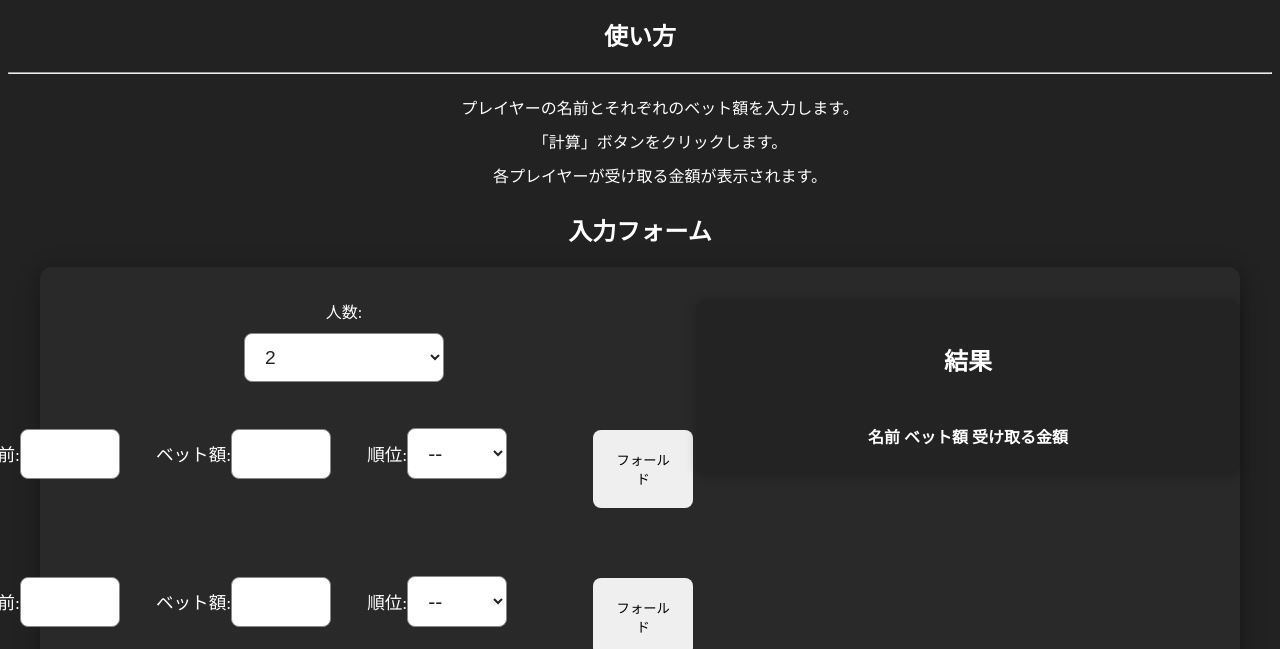
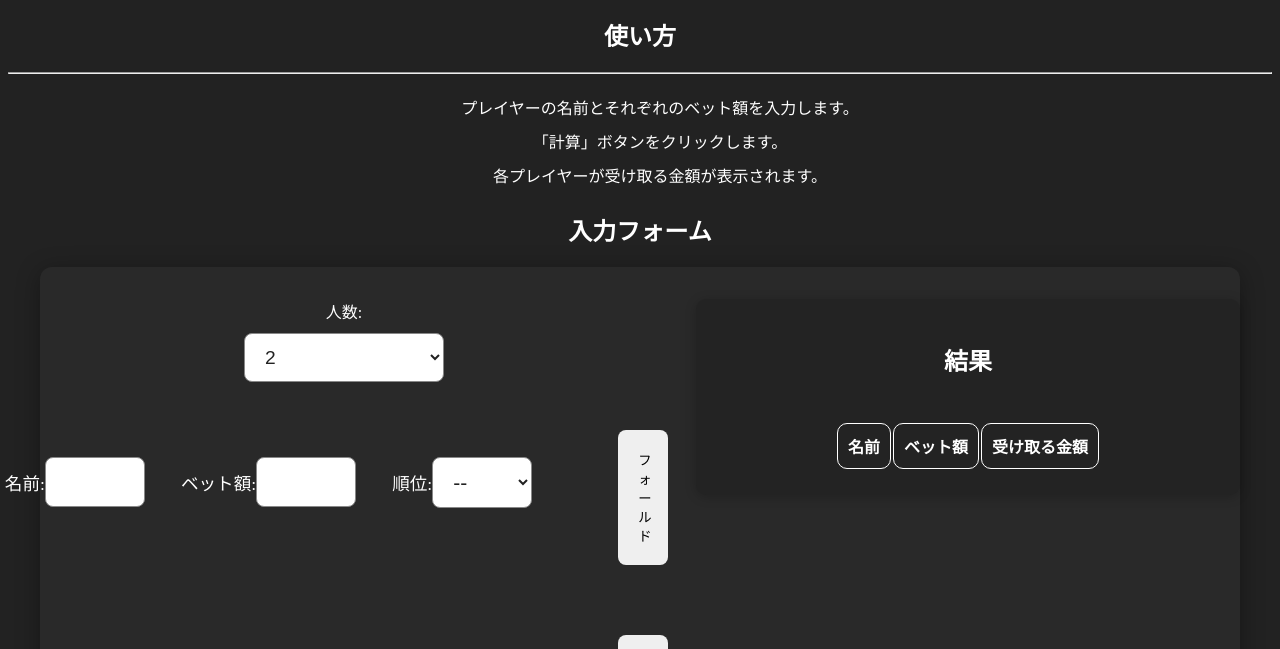
Before and after one commit to UsernameisNotavailable53/Poker, a plain HTML site: page index.html in a window 1280 px wide. Shown: the part 116-765 px from the top of the page. Drawn offline with Linux system fonts and the light colour scheme.

Commit message:
Update style.css

```diff
--- a/style.css
+++ b/style.css
@@ -21,6 +21,12 @@ li{
     box-shadow: 0 2px 12px #0003;
     padding: 24px 12px 24px 12px;
     width: 100%;
+
+}
+.result-wrapper th,tr{
+    border-radius: 10px;
+    padding: 10px;
+    border: 1px solid;
 }
 input[type="text"], input[type="number"], select {
     font-size: 1.2em;
@@ -71,6 +77,10 @@ button{
     cursor: pointer;
     width: 100px;
     transition: background-color 0.2s ease;
+}
+.fold{
+    width: 50px;
+    height: 100%;
 }
 button:hover{
     background-color: #b9b7b7;
```
